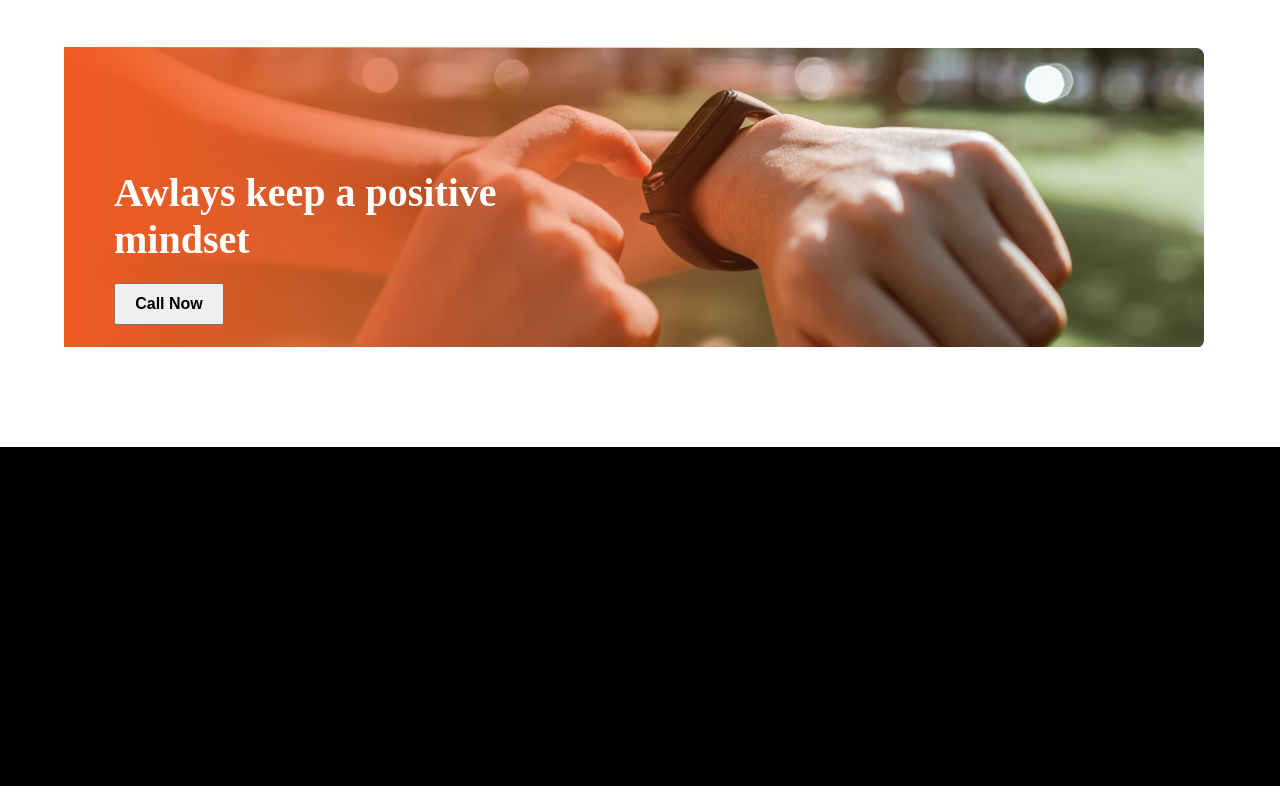
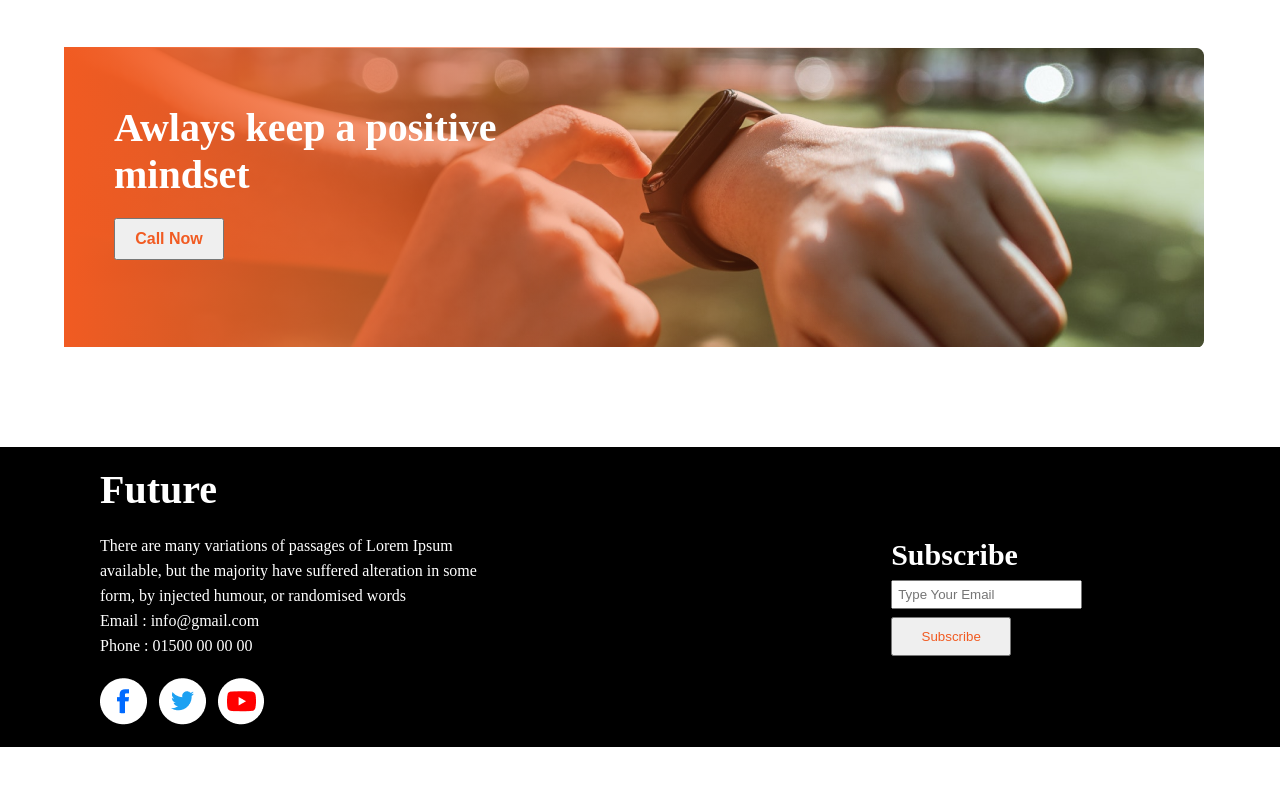
Before and after one commit to Mahbub-web-hero-1997/assignment-1, a plain HTML site: page index.html in a window 1280 px wide. Shown: the part 1733-2519 px from the top of the page. After the commit the page ends 2480 px from the top, so only its background shows below. Drawn offline with Linux system fonts and the light colour scheme.

Commit message:
footer added

```diff
--- a/index.html
+++ b/index.html
@@ -96,7 +96,27 @@
     </div>
     <!-- Footer -->
     <footer class="footer">
-
+        <div class="left_Content">
+            <div class="footer_Info">
+                <h1>Future</h1>
+                <p>There are many variations of passages of Lorem Ipsum available, but the majority have suffered
+                    alteration in some form,
+                    by injected humour, or randomised words</p>
+                <p>Email : info@gmail.com</p>
+                <p>Phone : 01500 00 00 00</p>
+            </div>
+            <div class="link_Icon">
+                <a href="https://www.facebook.com/"><img src="./images/icons/fb.png" alt="" target="_blank"></a>
+                <a href="https://twitter.com/?lang=en" target="_blank"><img src="./images/icons/twitter.png"
+                         alt="#"></a>
+                <a href="https://www.youtube.com/" target="_blank"><img src="./images/icons/youtube.png" alt=""></a>
+            </div>
+        </div>
+        <div class="right_Content">
+            <h3>Subscribe</h3>
+            <input type="text" name="" id="" placeholder="Type Your Email">
+            <button type="submit">Subscribe</button>
+        </div>
     </footer>
 
 </body>
--- a/style.css
+++ b/style.css
@@ -153,6 +153,7 @@
 
 .plan_content {
     width: 40%;
+    margin-top: -130px;
 
 }
 
@@ -167,12 +168,67 @@
     margin-top: 20px;
     font-size: 16px;
     font-weight: bold;
+    color: rgb(241, 91, 34, 1);
 }
 
 .footer {
     width: 100%;
-    height: 577px;
+    height: 300px;
     background: #000;
     margin: auto;
     margin-top: 100px;
+    color: white;
+    display: flex;
+    justify-content: space-between;
+    align-items: center;
+
 }
+
+.left_Content {
+    margin-left: 100px;
+}
+
+.footer_Info {
+    width: 50%;
+
+}
+
+.footer_Info h1 {
+    font-size: 40px;
+    font-weight: bold;
+    margin-bottom: 20px;
+}
+
+.footer_Info p {
+    font-size: 16px;
+    line-height: 25px;
+}
+
+.link_Icon {
+    margin-top: 20px;
+
+}
+
+.link_Icon img {
+    margin-right: 8px;
+}
+
+.right_Content {
+    margin-right: 150px;
+}
+
+.right_Content h3 {
+    font-size: 30px;
+    font-weight: bold;
+}
+
+.right_Content input {
+    padding: 5px;
+    margin: 8px 0px;
+}
+
+.right_Content button {
+    width: 120px;
+    padding: 10px;
+    color: rgb(241, 91, 34, 1);
+}
```
